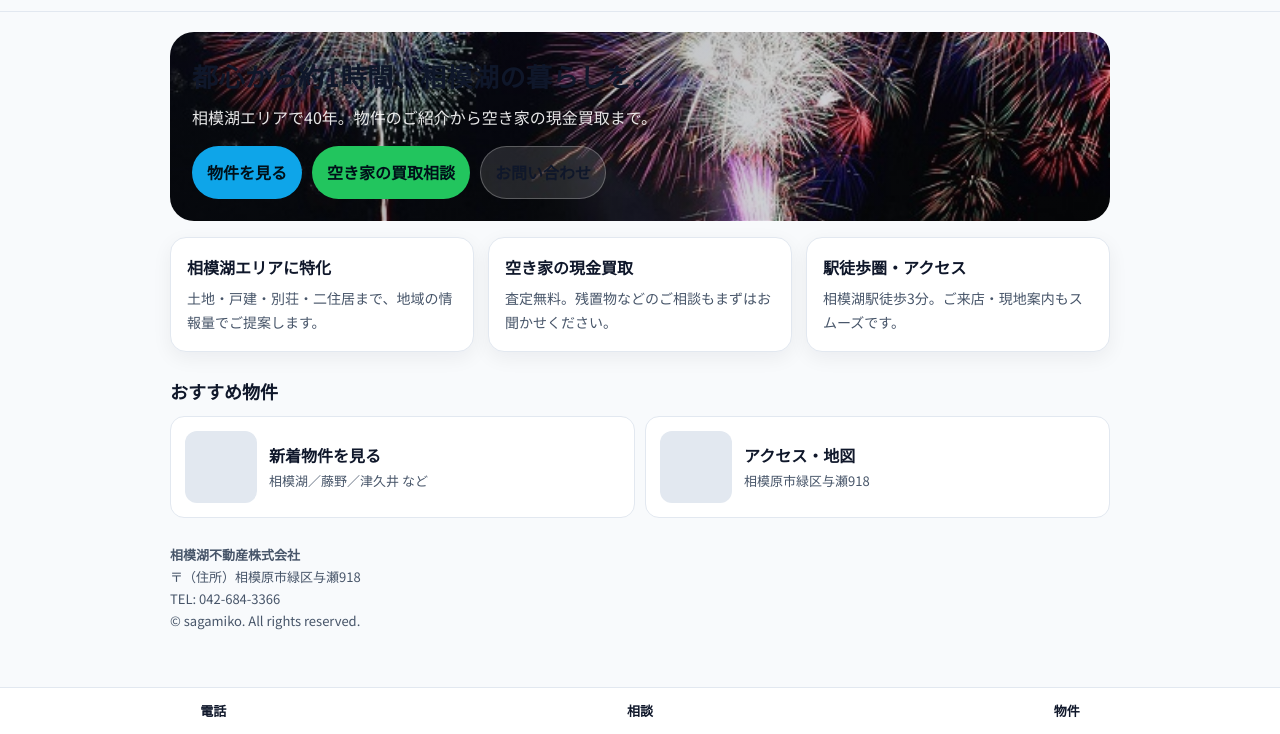
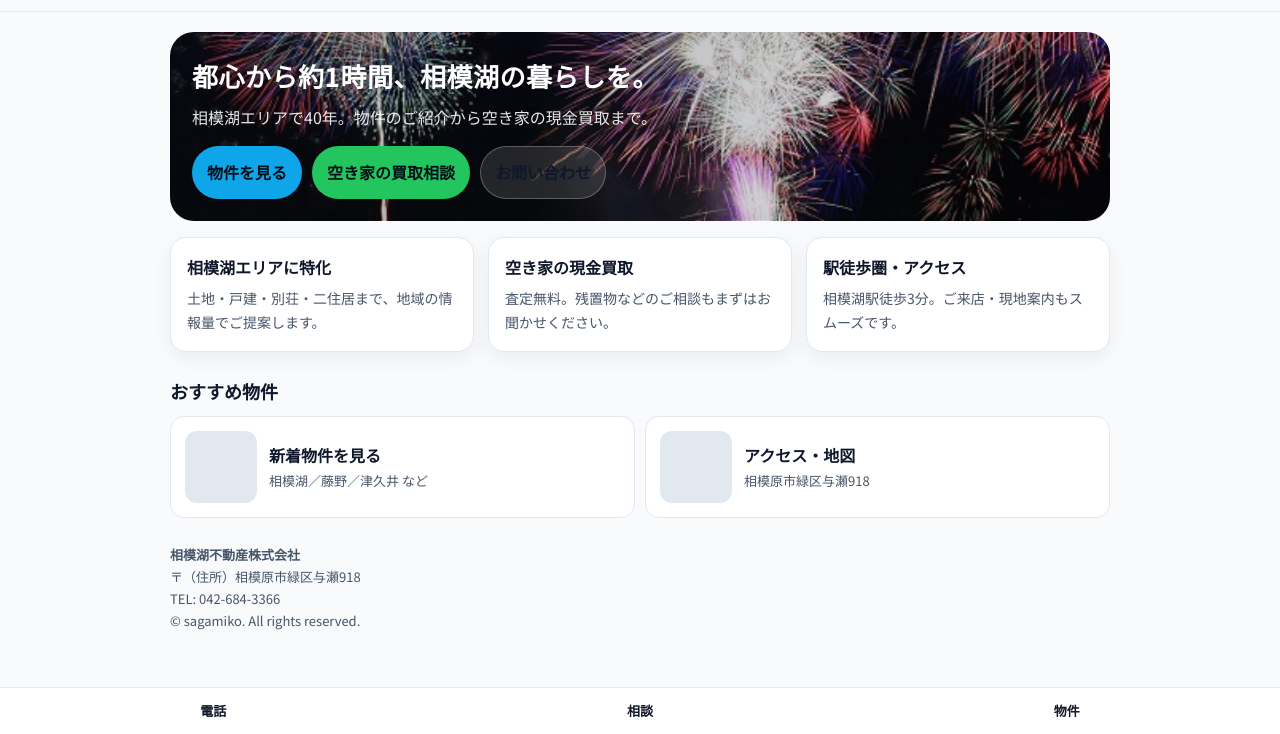
Before and after one commit to vegeself/sagamiko-website, a plain HTML site: page index.html in a window 1280 px wide. Shown: the part 66-800 px from the top of the page. Drawn offline with Linux system fonts and the light colour scheme.

Commit message:
Update index.html

```diff
--- a/index.html
+++ b/index.html
@@ -57,7 +57,7 @@
       background-repeat: no-repeat;
     }
     .hero-inner{padding:22px}
-    .hero h1{margin:0 0 6px;font-size:26px;letter-spacing:.02em}
+    .hero h1{margin:0 0 6px;font-size:26px;letter-spacing:.02em;color:#fff;}
     .hero p{margin:0 0 14px;color:rgba(255,255,255,.9)}
     .cta-row{display:flex;flex-wrap:wrap;gap:10px}
     .btn{
```
